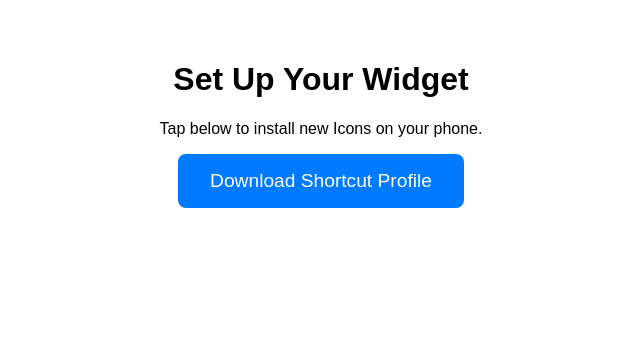
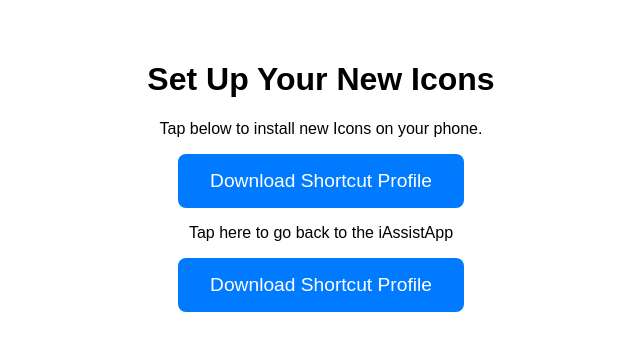
Before and after one commit to priyadw00/iAssistWeb, a plain HTML site: page index.html in a window 1280 px wide. Shown: the whole page, without its empty margins (319-959 px from the left). Drawn offline with Linux system fonts and the light colour scheme.

Commit message:
Update index.html

```diff
--- a/index.html
+++ b/index.html
@@ -17,10 +17,16 @@
   </style>
 </head>
 <body>
-  <h1>Set Up Your Widget</h1>
+  <h1>Set Up Your New Icons</h1>
   <p>Tap below to install new Icons on your phone.</p>
   <a class="download-button" href="https://priyadw00.github.io/iAssistWeb/manyIcons.mobileconfig">
     Download Shortcut Profile
   </a>
+
+  <p> Tap here to go back to the iAssistApp </p>
+  <a class="download-button" href="iAssistApp://test">
+    Download Shortcut Profile
+  </a>
+
 </body>
 </html>
```
